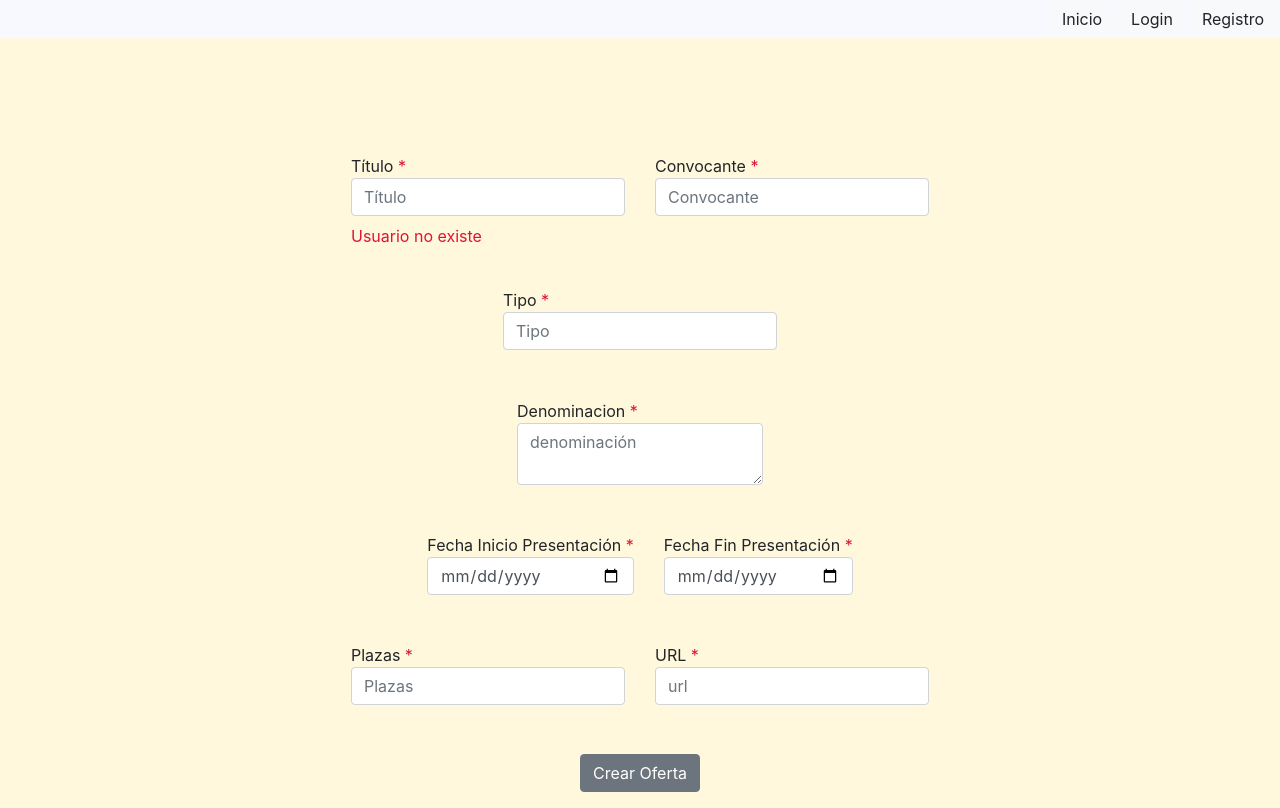
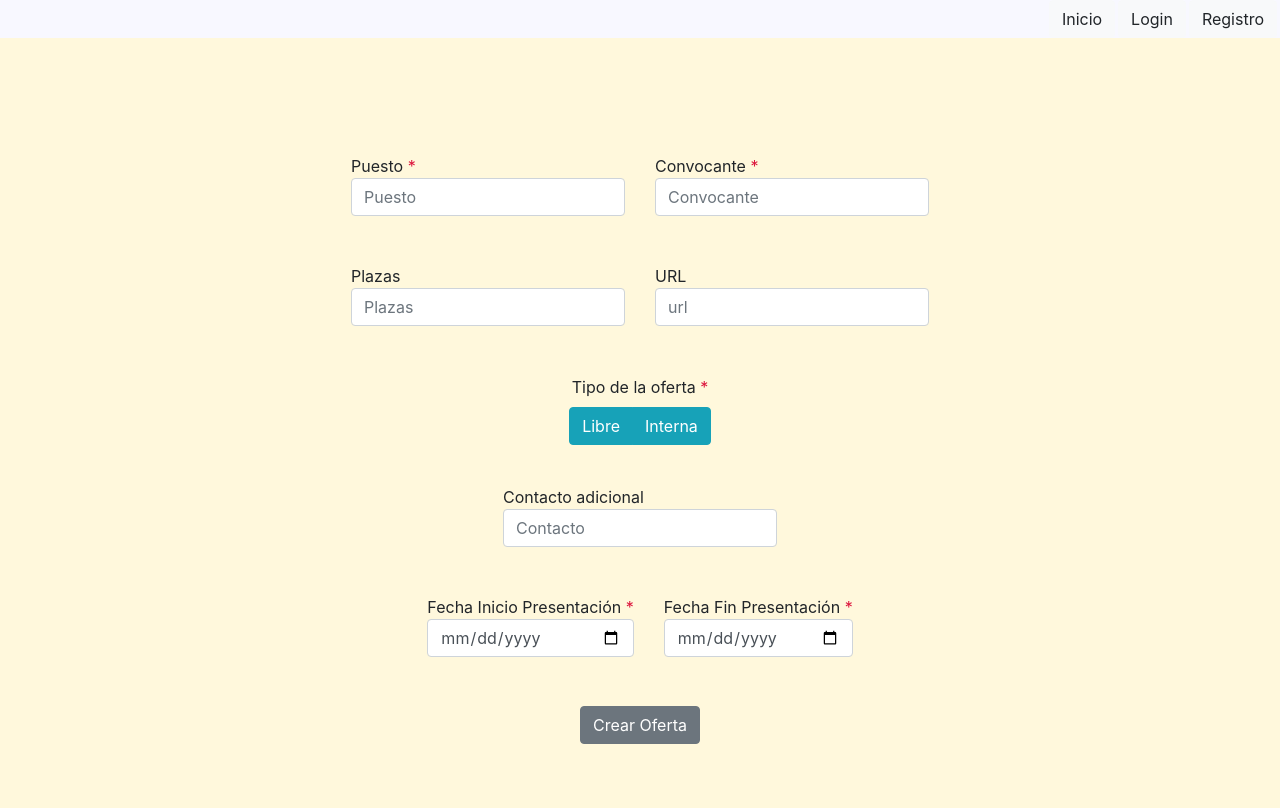
Before and after one commit to HNHerrmann/AragoJobLocator, an Angular app: page /oferta in a window 1280 px wide. Built offline with nearby package versions, Linux system fonts and the light colour scheme; no server answers.

Commit message:
formulario crear oferta

```diff
--- a/back/routes/listado.js
+++ b/back/routes/listado.js
@@ -5,6 +5,7 @@ const listadoController = require('../controllers/listadoController')
 /* Post with register data */
 router.get('/', listadoController.getOffersNoParam);
 router.post('/', listadoController.getOffersParam);
+router.post('/crearOferta',listadoController.createOffer);
 
 
 
--- a/back/service/filterService.js
+++ b/back/service/filterService.js
@@ -24,10 +24,10 @@ function obtainFilters(fuente,convocante) {
     }
   }
 
-  if(convocante.includes('UNIVERSIDAD')){
+  if(convocante.toUpperCase().includes('UNIVERSIDAD')){
     array.push("Universidad");
   }
-  if(convocante.includes('AYUNTAMIENTO')){
+  if(convocante.toUpperCase().includes('AYUNTAMIENTO')){
     array.push("Ayuntamiento");
   }
   return array;
--- a/src/app/app.component.ts
+++ b/src/app/app.component.ts
@@ -16,7 +16,7 @@ export class OfertaC{
   // creador: string;
   fuente: string;
   f_publicacion: Date;
-  type: string;
+  tipo: string;
   url: string;
   f_inicioPresentacion: Date;
   f_finPresentacion: Date;
--- a/src/app/listado/listado.component.html
+++ b/src/app/listado/listado.component.html
@@ -58,7 +58,7 @@
           </label>
         </div>
         <div class="col-md-5">
-          <label class="input-group-label">Tipo:<span style="color: crimson">{{item.type}}</span>
+          <label class="input-group-label">Tipo:<span style="color: crimson">{{item.tipo}}</span>
           </label>
         </div>
       </div>
--- a/src/app/oferta-form/oferta-form.component.html
+++ b/src/app/oferta-form/oferta-form.component.html
@@ -2,39 +2,66 @@
 <div class="container-fluid form-group" style="width: max-content">
   <div class="row justify-content-center" style="margin-top: 20%">
     <div class="col-md-auto">
-      <label class="input-group-label">Título <span style="color: crimson">*</span>
+      <label class="input-group-label">Puesto <span style="color: crimson">*</span>
         <br>
-        <input class="form-control" type="text" placeholder="Título" name="titulo" [(ngModel)]="titulo"  required></label>
-      <span *ngIf="true" style="color: crimson">
-               <br> Usuario no existe
+        <input class="form-control" type="text" placeholder="Puesto" name="puesto" [(ngModel)]="denomincion"  required></label>
+      <span *ngIf="showPuestoError" style="color: crimson">
+               <br> Campo Obligatorio
           </span>
     </div>
     <div class="col-md-auto">
       <label class="input-group-label">Convocante <span style="color: crimson">*</span>
         <br>
         <input class="form-control" type="text" placeholder="Convocante" name="convocante" [(ngModel)]="convocante"  required></label>
-      <span *ngIf="false" style="color: crimson">
-               <br> Usuario no existe
+      <span *ngIf="showConvocanteError" style="color: crimson">
+               <br> Campo Obligatorio
           </span>
     </div>
   </div>
+
   <div class="row justify-content-center" style="margin-top: 7%">
     <div class="col-md-auto">
-      <label class="input-group-label">Tipo <span style="color: crimson">*</span>
+      <label class="input-group-label">Plazas
         <br>
-        <input class="form-control"type="text" placeholder="Tipo" name="tipo" [(ngModel)]="tipo">
-      </label>
+        <input class="form-control" type="number" placeholder="Plazas" name="plazas" [(ngModel)]="plazas"></label>
+    </div>
+    <div class="col-md-auto">
+      <label class="input-group-label">URL
+        <br>
+        <input class="form-control" type="url" placeholder="url" name="url" [(ngModel)]="url"></label>
     </div>
   </div>
+
+  <div class="row justify-content-center"  style="margin-top: 7%">
+    <div class="col-md-auto">
+      <label class="input-group-label">Tipo de la oferta <span style="color: crimson">*</span></label>
+    </div>
+  </div>
+  <div class="row justify-content-center">
+    <div class="col-md-auto" >
+      <div class="btn-group btn-group-toggle">
+        <label class="btn btn-info" ngbButtonLabel>
+          <input type="checkbox" ngbButton [(ngModel)]="tipoSelect.libre"> Libre
+        </label>
+        <label class="btn btn-info" ngbButtonLabel>
+          <input type="checkbox" ngbButton [(ngModel)]="tipoSelect.interna"> Interna
+        </label>
+      </div>
+    </div>
+  </div>
+  <div class="row justify-content-center" >
+    <div class="col-md-auto">
+            <span *ngIf="showTipoError" style="color: crimson">
+                   <br> Campo Obligatorio
+            </span>
+    </div>
+  </div>
+
   <div class="row justify-content-center" style="margin-top: 7%">
     <div class="col-md-auto">
-      <label class="input-group-label">Denominacion <span style="color: crimson">*</span>
+      <label class="input-group-label">Contacto adicional
         <br>
-        <textarea  class="form-control" type="text"   placeholder="denominación" name="denominacion" [(ngModel)]="denomincion"></textarea>
-        <span *ngIf="showDenomError" style="color: crimson">
-               <br> Campo Obligatorio
-        </span>
-      </label>
+        <input class="form-control" type="text" placeholder="Contacto" name="contacto" [(ngModel)]="contacto"></label>
     </div>
   </div>
 
@@ -43,7 +70,7 @@
       <label class="input-group-label">Fecha Inicio Presentación <span style="color: crimson">*</span>
         <br>
         <input class="form-control" type="date" placeholder="Fecha Inicio" name="inicio" [(ngModel)]="f_inicioPresentacion"  required></label>
-      <span *ngIf="showFFinError" style="color: crimson">
+      <span *ngIf="showFInitError" style="color: crimson">
                <br> Campo Obligatorio
           </span>
     </div>
@@ -51,30 +78,13 @@
       <label class="input-group-label">Fecha Fin Presentación <span style="color: crimson">*</span>
         <br>
         <input class="form-control" type="date" placeholder="Fecha Fin" name="fin" [(ngModel)]="f_finPresentacion"  required></label>
-      <span *ngIf="showFInitError" style="color: crimson">
+      <span *ngIf="showFFinError" style="color: crimson">
                <br> Campo Obligatorio
           </span>
     </div>
   </div>
 
-  <div class="row justify-content-center" style="margin-top: 7%">
-    <div class="col-md-auto">
-      <label class="input-group-label">Plazas <span style="color: crimson">*</span>
-        <br>
-        <input class="form-control" type="number" placeholder="Plazas" name="plazas" [(ngModel)]="plazas"  required></label>
-      <span *ngIf="false" style="color: crimson">
-               <br> Usuario no existe
-          </span>
-    </div>
-    <div class="col-md-auto">
-      <label class="input-group-label">URL <span style="color: crimson">*</span>
-        <br>
-        <input class="form-control" type="url" placeholder="url" name="url" [(ngModel)]="url"  required></label>
-      <span *ngIf="false" style="color: crimson">
-               <br> Usuario no existe
-          </span>
-    </div>
-  </div>
+
 
   <div class="row justify-content-center" style="margin-top: 7%">
     <div class="col-md-auto">
--- a/src/app/oferta-form/oferta-form.component.ts
+++ b/src/app/oferta-form/oferta-form.component.ts
@@ -1,6 +1,7 @@
 import { Component, OnInit } from '@angular/core';
 import {HttpClient, HttpErrorResponse} from "@angular/common/http";
 import {Router} from "@angular/router";
+
 
 @Component({
   selector: 'app-oferta-form',
@@ -19,11 +20,19 @@ export class OfertaFormComponent implements OnInit {
   titulo: string;
   plazas: number;
 
+  tipoSelect = {
+    libre: false,
+    interna: false
+  }
+
   showSuccess = false;
   showFFinError = false;
   showFInitError = false;
   showConvError = false;
   showDenomError = false;
+  showPuestoError = false;
+  showConvocanteError = false;
+  showTipoError = false;
 
 
 
@@ -37,45 +46,88 @@ export class OfertaFormComponent implements OnInit {
     this.url = '';
     this.contacto = '';
     this.titulo = '';
-    this.f_inicioPresentacion = new Date();
-    this.f_finPresentacion = new Date();;
+    this.f_inicioPresentacion = null;
+    this.f_finPresentacion = null;
     this.plazas = null;
 
+    this.tipoSelect.libre=false;
+    this.tipoSelect.interna=false;
+
+    this.clean();
+
+  }
+
+  clean(){
     this.showSuccess = false;
     this.showFFinError = false;
     this.showFInitError = false;
     this.showConvError = false;
     this.showDenomError = false;
+    this.showPuestoError = false;
+    this.showConvocanteError = false;
+    this.showTipoError = false;
+  }
+
+  createOferta() {
+    this.clean();
+
+    const ofertaData = { // Objeto oferta enviado
+      fuente: null,
+      f_publicacion: new Date().toISOString(),
+      tipo: null,
+      denominacion: this.denomincion,
+      convocante: this.convocante,
+      url: this.url,
+      f_inicioPresentacion: this.f_inicioPresentacion,
+      f_finPresentacion: this.f_finPresentacion,
+      contacto: this.contacto,
+      titulo : this.denomincion,
+      plazas: this.plazas,
+      filters: null
+    };
+
+    console.log(this.tipoSelect.interna)
+    console.log(this.tipoSelect.libre)
+
+    if(this.tipoSelect.libre && this.tipoSelect.interna){
+      ofertaData.tipo='Libre+Interna';
+    }
+    else{
+      if(!this.tipoSelect.libre && !this.tipoSelect.interna){
+        //do nothing
+      }
+      else{
+        if(this.tipoSelect.libre){ofertaData.tipo='Libre';}
+        if(this.tipoSelect.interna){ofertaData.tipo='Interna';}
+      }
+    }
+
+    this.http.post('http://localhost:3000' + '/listado/crearOferta', ofertaData,{withCredentials: true} ).subscribe(
+      (resp: any) => {
+        console.log('resp');
+        console.log(resp);
+        this.showSuccess = true;
+      },
+      (error: HttpErrorResponse) => {
+        if (error.error == "Puesto nulo") {
+          this.showPuestoError = true;
+        }
+        if (error.error == "Convocante nulo") {
+          this.showConvocanteError = true;
+        }
+        if (error.error == "Tipo nulo") {
+          this.showTipoError = true;
+        }
+        if (error.error == "Incio nulo") {
+          this.showFInitError = true;
+        }
+        if (error.error == "Fin nulo") {
+          this.showFFinError = true;
+        }
+      });
 
   }
 
-  createOferta() {
-    //this.clean();
 
-    const ofertaData = { // Objeto usuario en registro
-      algo: this.f_finPresentacion,
-      otro: this.f_inicioPresentacion,
-    };
-
-    /*this.http.post('http://localhost:3000' + '/login', userData,{withCredentials: true} ).subscribe(
-      (resp: any) => {
-        console.log('resp');
-        console.log(resp);
-        console.log('logueado');
-        this.showSuccess = true;
-        setTimeout(() => {
-          this.router.navigate(['inicio']);
-        }, 1000);
-      },
-      (error: HttpErrorResponse) => {
-        if (error.error == "Usuario no existe") {
-          this.showNameError = true;
-        }
-        if (error.error == "Pass erronea") {
-          this.showPassError = true;
-        }
-      });*/
-
-  }
 
 }
```
Also changed, not shown: back/controllers/listadoController.js (+46 -0 lines).
